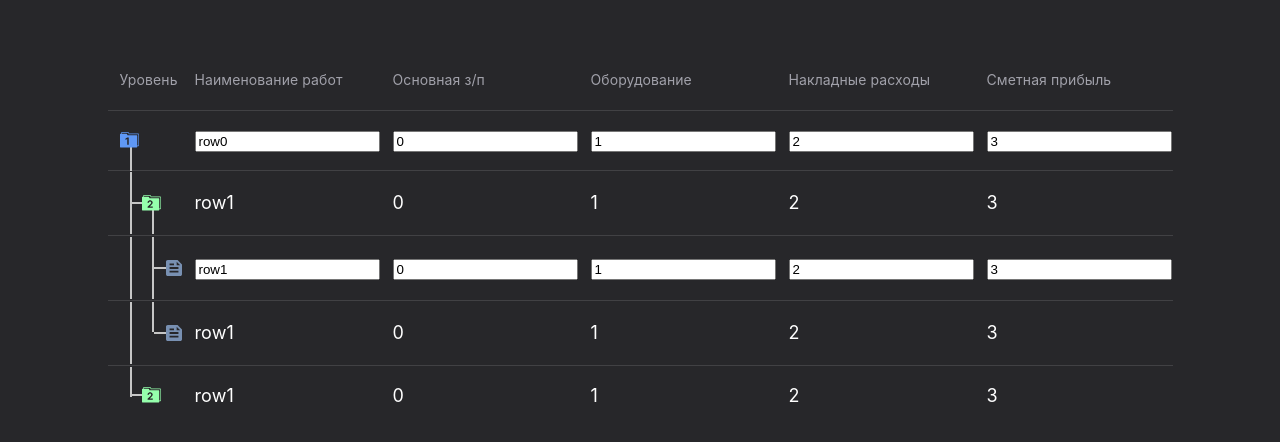
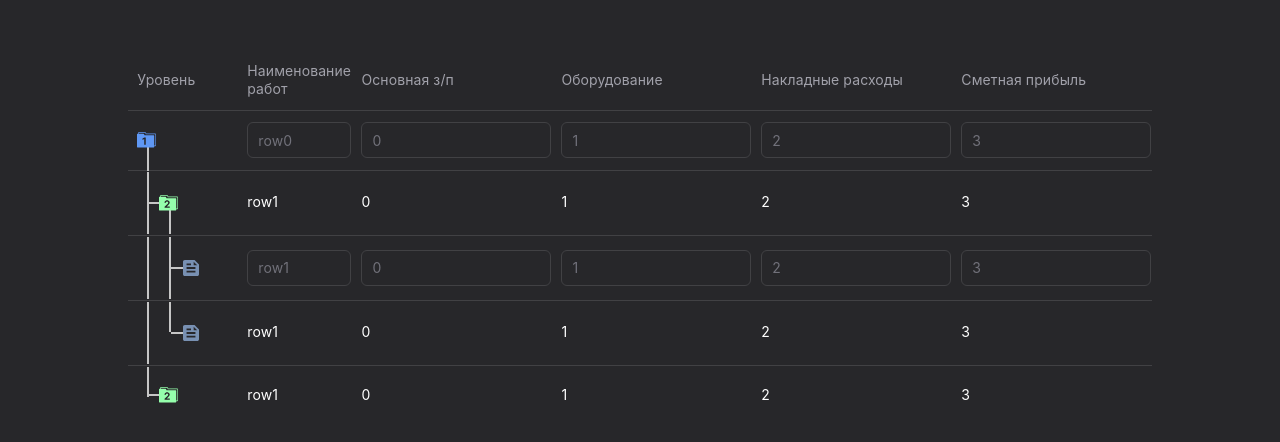
Before and after one commit to ArhDemetriy/SWS_test0, a React (Create React App) app: page / in a window 1280 px wide. Shown: the top 442 px of the page. Built offline with nearby package versions, Linux system fonts and the light colour scheme.

Commit message:
fix styles

```diff
--- a/src/features/CustomTable/Controls.module.scss
+++ b/src/features/CustomTable/Controls.module.scss
@@ -54,7 +54,7 @@
 
         &__background{
             position: absolute;
-            background-color: #414144;
+            background-color: var(--ui__color);
 
             $padding: -6px;
             left: $padding;
--- a/src/features/CustomTable/CustomTable.module.scss
+++ b/src/features/CustomTable/CustomTable.module.scss
@@ -18,11 +18,9 @@
         }
     }
     &__head{
-        color: var(--content__color-blur);
-        font-size: .7778rem;
-        font-weight: 400;
         text-align: left;
         &__item{
+            font-weight: inherit;
             height: var(--row_height);
             padding-left: 0.6667rem;
         }
--- a/src/features/CustomTable/EditableRow.module.scss
+++ b/src/features/CustomTable/EditableRow.module.scss
@@ -2,5 +2,29 @@
     &__item{
     }
     &__input{
+        background-image: none;
+        background-color: transparent;
+        -webkit-box-shadow: none;
+        -moz-box-shadow: none;
+        box-shadow: none;
+        -webkit-appearance: textfield;
+        -moz-appearance: textfield;
+        appearance: textfield;
+
+        font-family: inherit;
+        font-style: inherit;
+        font-weight: inherit;
+        font-size: inherit;
+        line-height: inherit;
+        letter-spacing: inherit;
+
+        width: 100%;
+        height: 36px;
+
+        border: 1px solid var(--ui__color);
+        border-radius: 6px;
+        color: #71717A;
+
+        padding: 0 10px;
     }
 }
--- a/src/index.scss
+++ b/src/index.scss
@@ -14,7 +14,7 @@ body {
 :root{
     font-style: normal;
     font-weight: 400;
-    font-size: 18px;
+    font-size: 14px;
     line-height: 130%;
     letter-spacing: 0.1px;
 
@@ -37,10 +37,6 @@ input {
     outline: none;
 }
 
-th{
-    font-weight: inherit;
-}
-
 * {
     box-sizing: border-box;
     outline: none;
```
